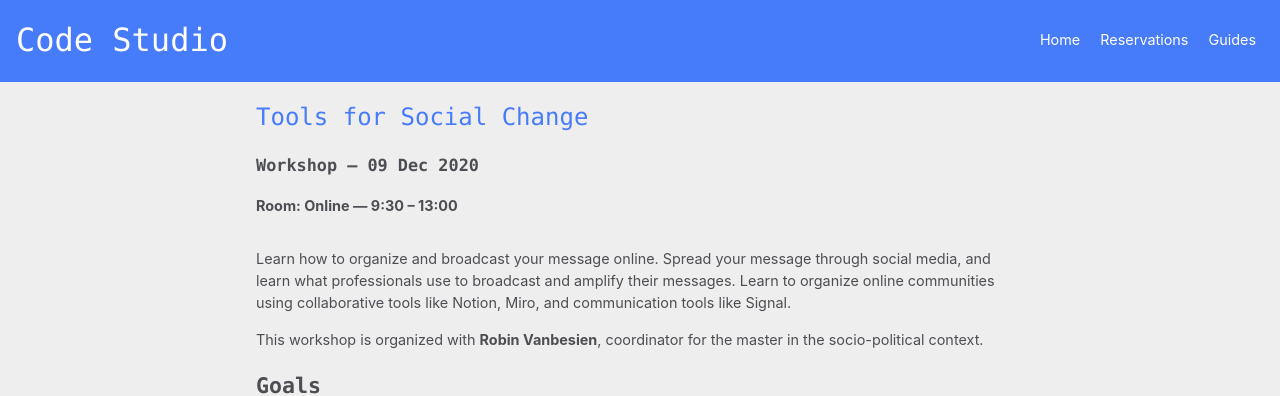
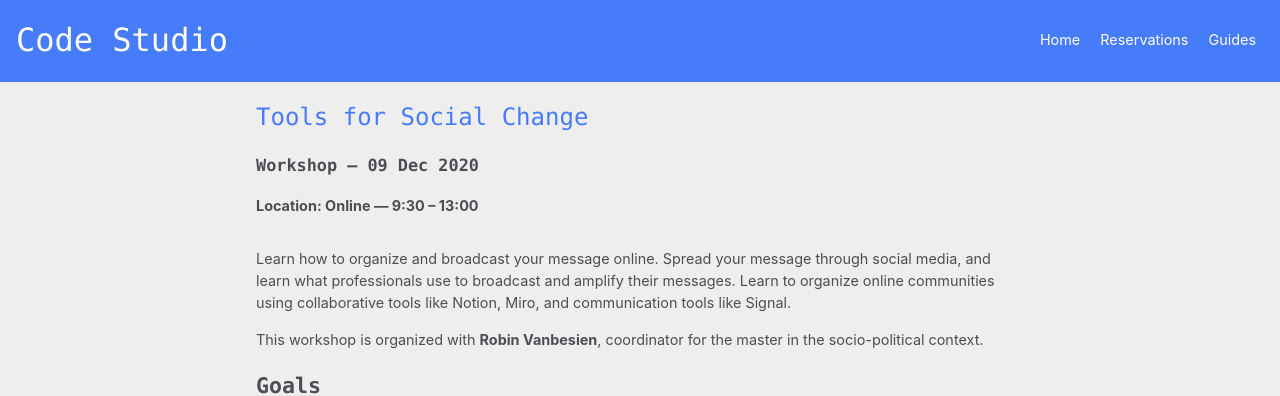
Before and after one commit to codespacehelp/website, a Jekyll site: the page built from _workshops/tools-for-social-change.md, in a window 1280 px wide. Shown: the top 396 px of the page. Built offline with Jekyll 4.4.1, drawn with Linux system fonts in a browser that asks for light colours.

Commit message:
Change "room" to "location".

```diff
--- a/_layouts/workshop.html
+++ b/_layouts/workshop.html
@@ -9,7 +9,7 @@ layout: default
 <div class="page-header">
   <h1>{{ page.title }}</h1>
   <h3>Workshop — {{ page.workshop_date | date_to_string }}</h3>
-  <p><strong>Room: {{ page.room }} — 9:30 – 13:00</strong></p>
+  <p><strong>Location: {{ page.room }} — 9:30 – 13:00</strong></p>
 </div>
 <div class="page">
   {{ content }} {% if workshop_date > now %}
--- a/index.html
+++ b/index.html
@@ -65,7 +65,7 @@ layout: default
             <th>Date</th>
             <th>Time</th>
             <th>Title</th>
-            <th>Room</th>
+            <th>Location</th>
             <th>Summary</th>
           </tr>
         </thead>
```
